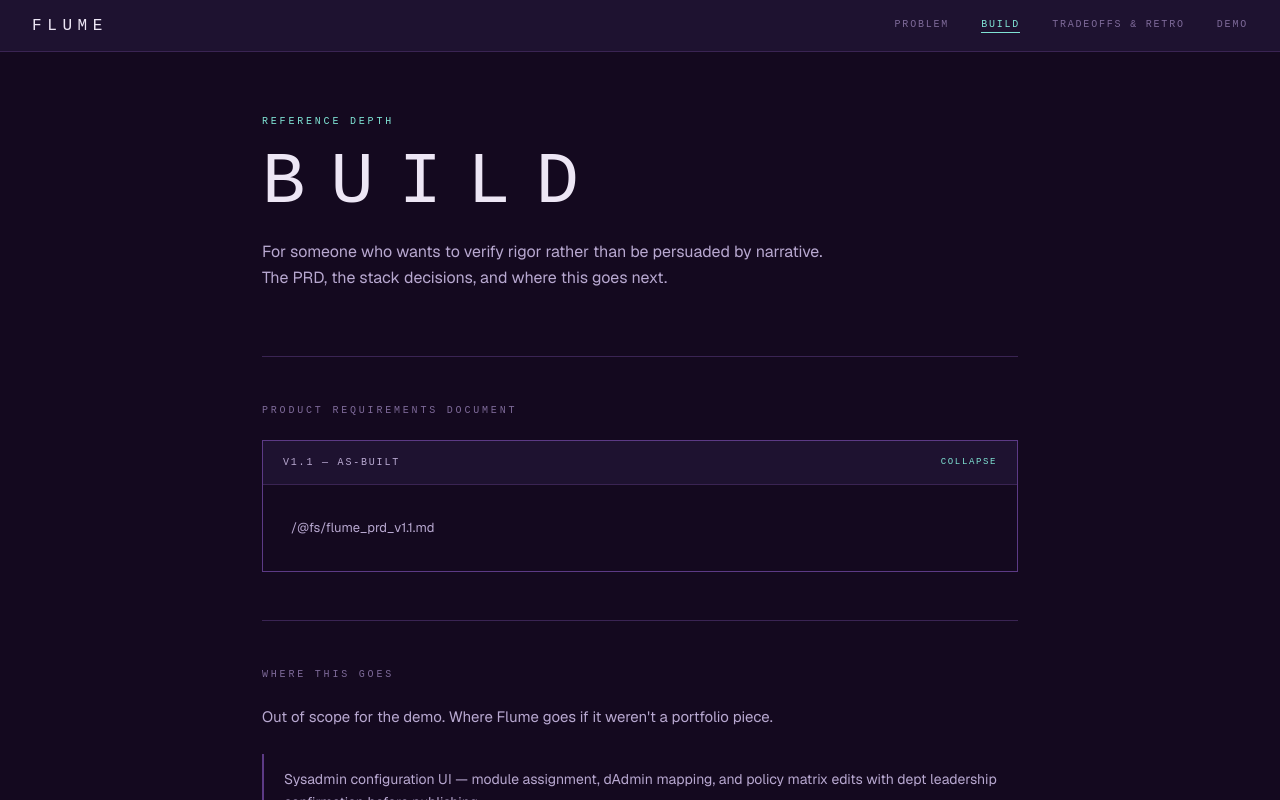
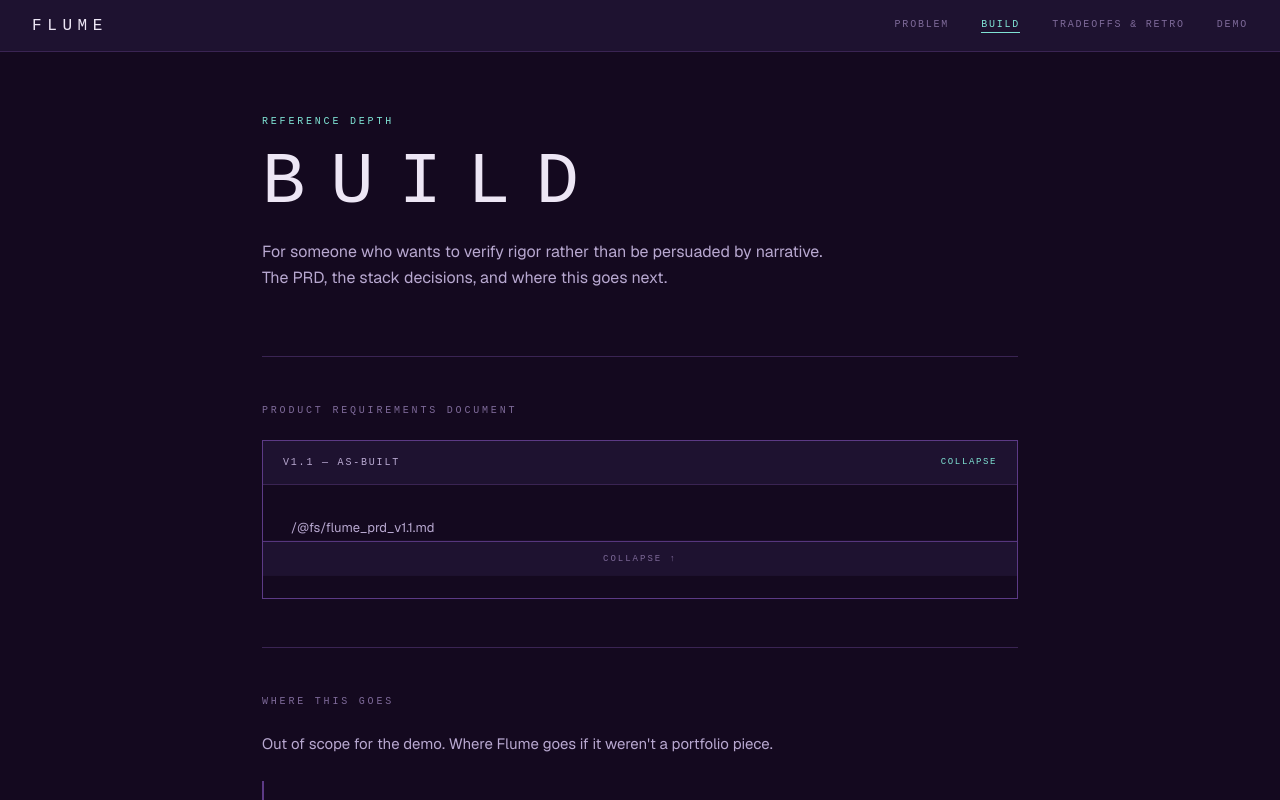
Before and after one commit to CGJones99/flume, a React (Vite) app: page /build in a window 1280 px wide. Both pictures are taken after a click on the heading "V1.1 — AS-BUILT". Shown: the top 800 px of the page. Built offline with nearby package versions, Linux system fonts and the light colour scheme; a web font is replaced by a local one.

Commit message:
Build page: sticky PRD collapse, clarify where-this-goes items

```diff
--- a/src/index.css
+++ b/src/index.css
@@ -1364,6 +1364,32 @@ body {
   pointer-events: none;
 }
 
+/* ── PRD sticky collapse button ─────────────────────────── */
+
+.prd-collapse-sticky {
+  position: sticky;
+  bottom: 0;
+  display: block;
+  width: calc(100% + 56px);
+  margin: 24px -28px -32px;
+  padding: 12px;
+  background: var(--bg-elevated);
+  border: none;
+  border-top: 1px solid var(--border-hard);
+  font-family: var(--font-display);
+  font-size: 9px;
+  letter-spacing: 0.22em;
+  color: var(--text-muted);
+  text-transform: uppercase;
+  cursor: pointer;
+  transition: color 0.1s, background 0.1s;
+}
+
+.prd-collapse-sticky:hover {
+  color: var(--cyan);
+  background: var(--bg-card);
+}
+
 /* S-R8: unread past case row — pulses cyan until expanded */
 @keyframes rd-row-unread-pulse {
   0%, 100% { box-shadow: inset 0 0 0 1px var(--cyan); }
--- a/src/pages/portfolio/Build.jsx
+++ b/src/pages/portfolio/Build.jsx
@@ -144,10 +144,10 @@ function MarkdownDoc({ source }) {
 
 const FWD_ITEMS = [
   'Sysadmin configuration UI — module assignment, dAdmin mapping, and policy matrix edits with dept leadership confirmation before publishing.',
-  'Leadership dashboard and reporting — exception surfacing, trend visibility, and zero-learning-curve oversight for cost-center leadership.',
-  'Real integrations — Microsoft Teams (primary notification target), Slack, email; Tableau or equivalent for employee directory sync via eID.',
+  'Leadership visibility layer — cross-department exception trend reporting; distinct from the dAdmin module view, which is operational rather than analytical.',
+  'Notification integrations — Microsoft Teams (primary target), Slack, and email; the audit log event model is already structured for a delivery layer without changes to routing logic.',
   'Policy matrix configuration screen — add, remove, or reweight routing rules as data changes, no code deployment required.',
-  'Real employee directory hook — live sync from HR system on a defined cadence, with in-flight case locking on approver changes.',
+  'Employee directory integration — live sync from HR system via eID, replacing the static seed file; handles approver changes and in-flight case locking mid-chain.',
   'Chargeback enforcement tooling — the compliance layer that makes the audit log actionable, not just informational.',
 ]
 
@@ -187,6 +187,16 @@ export default function Build() {
           </summary>
           <div className="prd-content">
             <MarkdownDoc source={prdContent} />
+            <button
+              className="prd-collapse-sticky"
+              onClick={e => {
+                const details = e.target.closest('details')
+                details.open = false
+                details.scrollIntoView({ behavior: 'smooth', block: 'start' })
+              }}
+            >
+              COLLAPSE ↑
+            </button>
           </div>
         </details>
       </section>
```
